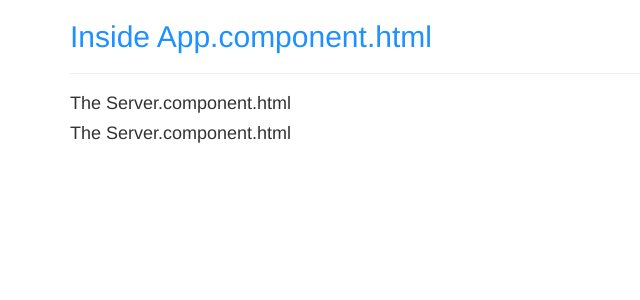
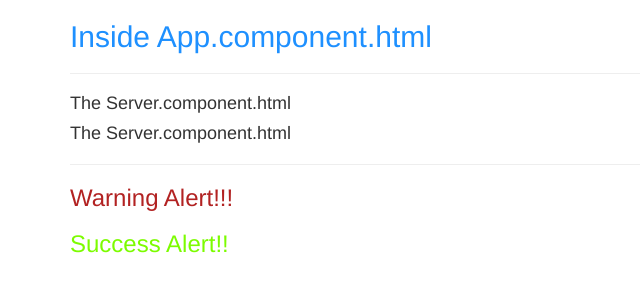
Before and after one commit to david2999999/Angular-5, an Angular app in the folder Angular-Demo/: page / in a window 1280 px wide. Shown: the top 300 px of the page, without its empty margins (0-640 px from the left). Built offline with nearby package versions, Linux system fonts and the light colour scheme.

Commit message:
creating 2 more simple component

```diff
--- a/Angular-Demo/src/app/app.component.html
+++ b/Angular-Demo/src/app/app.component.html
@@ -4,6 +4,11 @@
       <h2>Inside App.component.html</h2>
       <hr>
       <app-servers></app-servers>
+      <!--<div app-servers></div>-->
+      <!--<div class="app-servers"></div>-->
+      <hr>
+      <app-warning-alert></app-warning-alert>
+      <app-success-alert></app-success-alert>
     </div>
   </div>
 </div>
--- a/Angular-Demo/src/app/app.module.ts
+++ b/Angular-Demo/src/app/app.module.ts
@@ -7,13 +7,17 @@
 import {HttpClientModule} from '@angular/common/http';
 import {ServerComponent} from './server/server.component';
 import { ServersComponent } from './servers/servers.component';
+import { WarningAlertComponent } from './warning-alert/warning-alert.component';
+import { SuccessAlertComponent } from './success-alert/success-alert.component';
 
 
 @NgModule({
   declarations: [
     AppComponent,
     ServerComponent,
-    ServersComponent
+    ServersComponent,
+    WarningAlertComponent,
+    SuccessAlertComponent
   ],
   imports: [
     BrowserModule,
--- a/Angular-Demo/src/app/servers/servers.component.ts
+++ b/Angular-Demo/src/app/servers/servers.component.ts
@@ -1,7 +1,9 @@
 import { Component, OnInit } from '@angular/core';
 
 @Component({
-  selector: 'app-servers',
+   selector: 'app-servers',
+  // selector: '[app-servers]',
+  // selector: '.app-servers',
   template: `<app-server></app-server>
               <app-server></app-server>`,
   styleUrls: ['./servers.component.css']
--- /dev/null
+++ b/Angular-Demo/src/app/success-alert/success-alert.component.css
@@ -0,0 +1,3 @@
+h3{
+  color: lawngreen;
+}
--- /dev/null
+++ b/Angular-Demo/src/app/success-alert/success-alert.component.html
@@ -0,0 +1 @@
+<h3>Success Alert!!</h3>
--- /dev/null
+++ b/Angular-Demo/src/app/success-alert/success-alert.component.ts
@@ -0,0 +1,15 @@
+import { Component, OnInit } from '@angular/core';
+
+@Component({
+  selector: 'app-success-alert',
+  templateUrl: './success-alert.component.html',
+  styleUrls: ['./success-alert.component.css']
+})
+export class SuccessAlertComponent implements OnInit {
+
+  constructor() { }
+
+  ngOnInit() {
+  }
+
+}
--- /dev/null
+++ b/Angular-Demo/src/app/warning-alert/warning-alert.component.css
@@ -0,0 +1,3 @@
+h3{
+  color: firebrick;
+}
--- /dev/null
+++ b/Angular-Demo/src/app/warning-alert/warning-alert.component.html
@@ -0,0 +1 @@
+<h3>Warning Alert!!!</h3>
--- /dev/null
+++ b/Angular-Demo/src/app/warning-alert/warning-alert.component.ts
@@ -0,0 +1,15 @@
+import { Component, OnInit } from '@angular/core';
+
+@Component({
+  selector: 'app-warning-alert',
+  templateUrl: './warning-alert.component.html',
+  styleUrls: ['./warning-alert.component.css']
+})
+export class WarningAlertComponent implements OnInit {
+
+  constructor() { }
+
+  ngOnInit() {
+  }
+
+}
```
Also changed, not shown: 2 other files (tests, documents, lock files or other folders).
